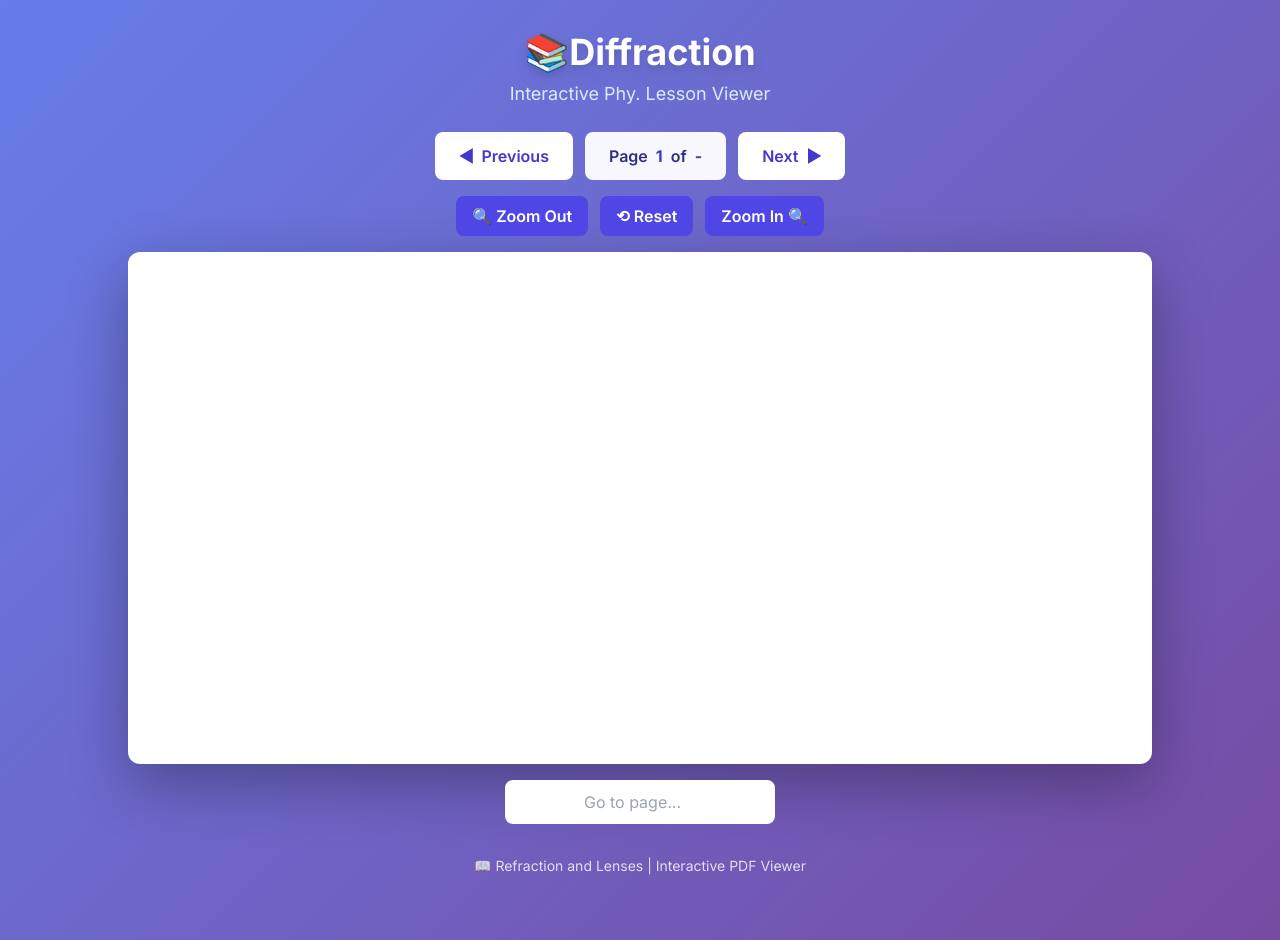
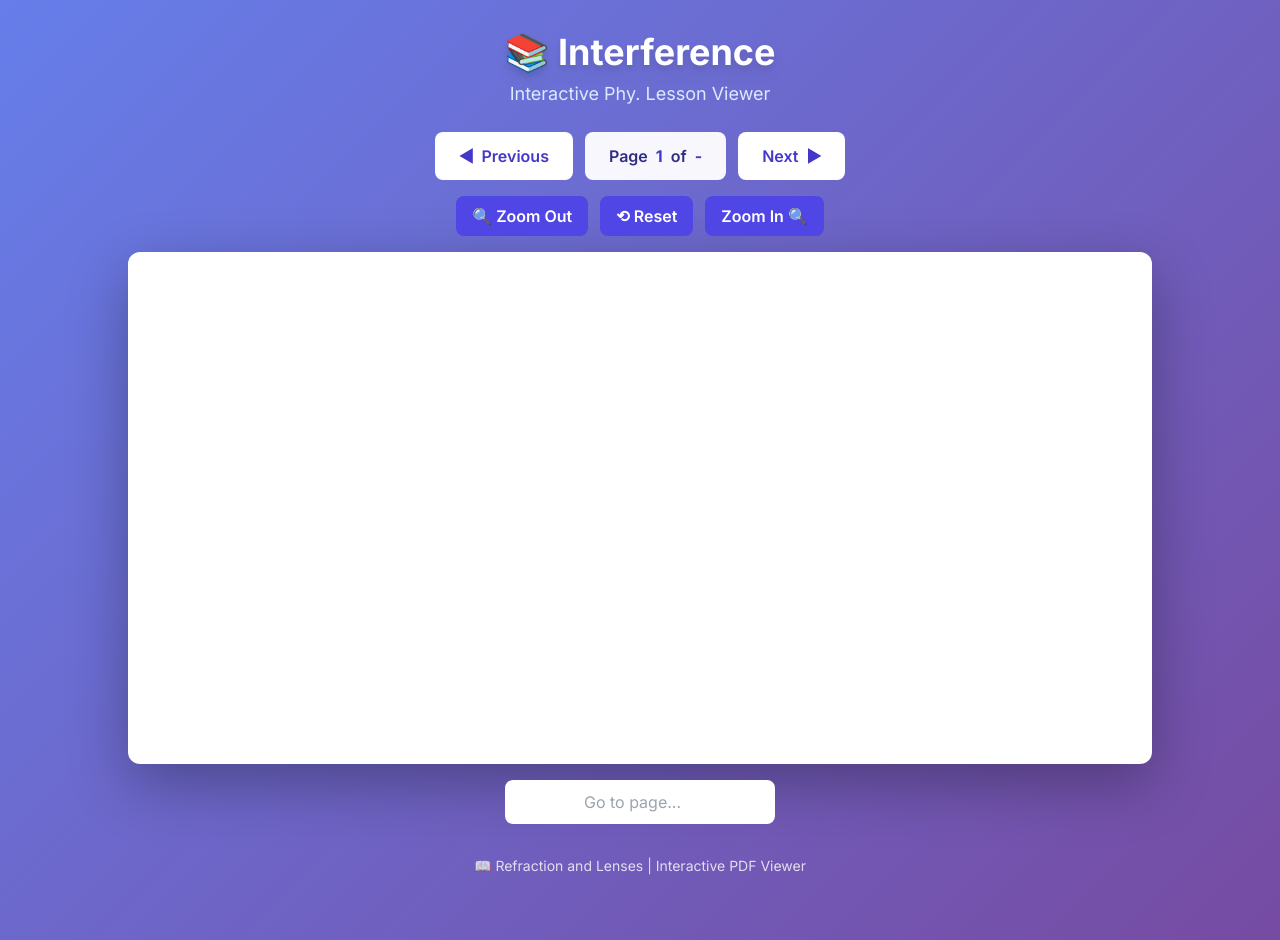
Before and after one commit to Hesham-Afandi/10Adv-Ins-Phy-T3-1.1, a plain HTML site: page index.html in a window 1280 px wide. Drawn offline with nearby package versions, Linux system fonts and the light colour scheme; a script that the page names is missing.

Commit message:
Update index.html

```diff
--- a/index.html
+++ b/index.html
@@ -3,7 +3,7 @@
 <head>
     <meta charset="UTF-8">
     <meta name="viewport" content="width=device-width, initial-scale=1.0">
-    <title> Diffraction </title>
+    <title> Interference </title>
     <script src="https://cdnjs.cloudflare.com/ajax/libs/pdf.js/3.11.174/pdf.min.js"></script>
     <script src="https://cdn.tailwindcss.com"></script>
     <style>
@@ -35,7 +35,7 @@
 
     <!-- Header -->
     <header class="max-w-5xl mx-auto mb-6 text-center">
-        <h1 class="text-4xl font-bold text-white mb-2 drop-shadow-lg">📚Diffraction </h1>
+        <h1 class="text-4xl font-bold text-white mb-2 drop-shadow-lg">📚 Interference </h1>
         <p class="text-blue-100 text-lg">Interactive Phy. Lesson Viewer</p>
     </header>
 
```
